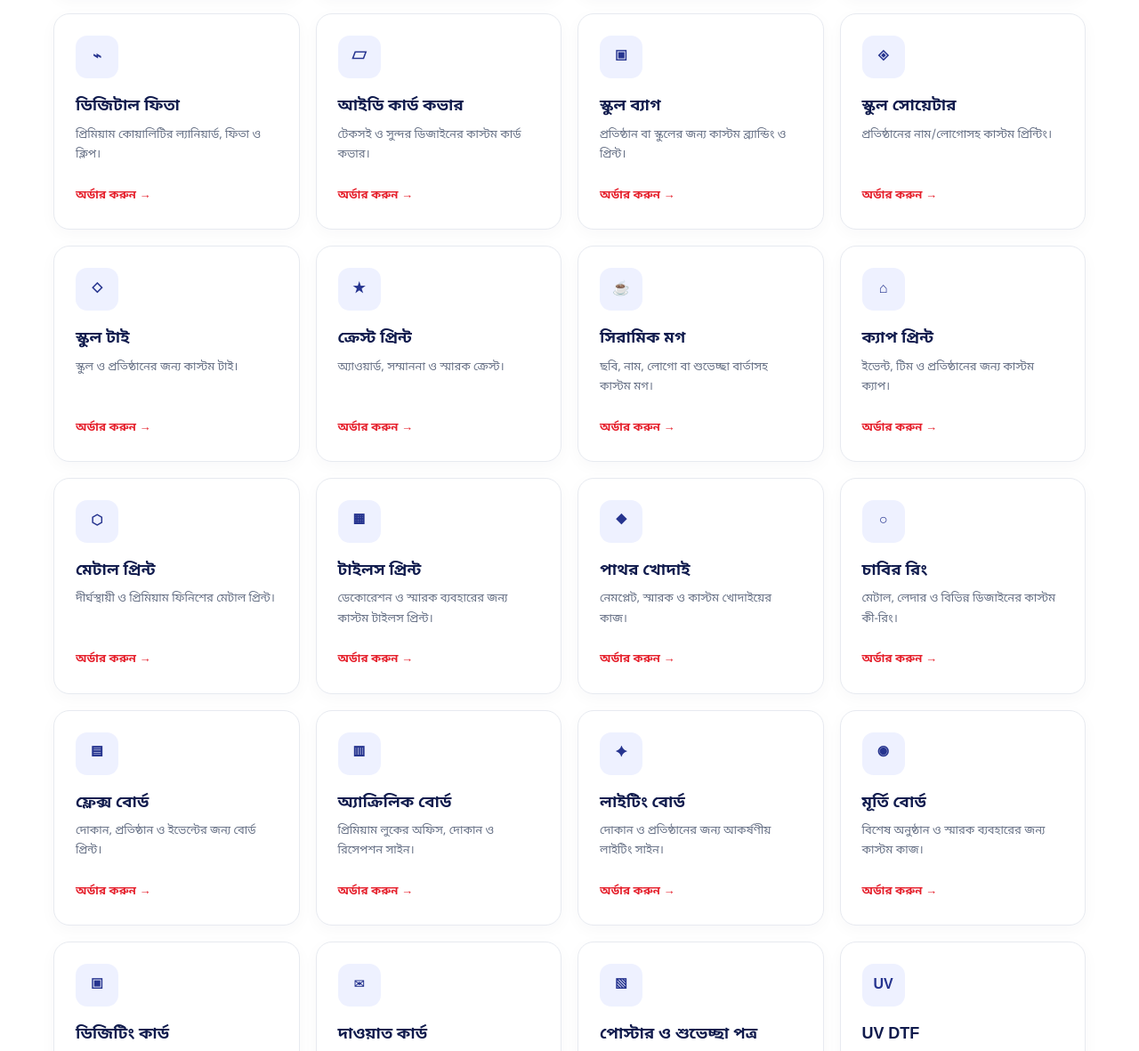
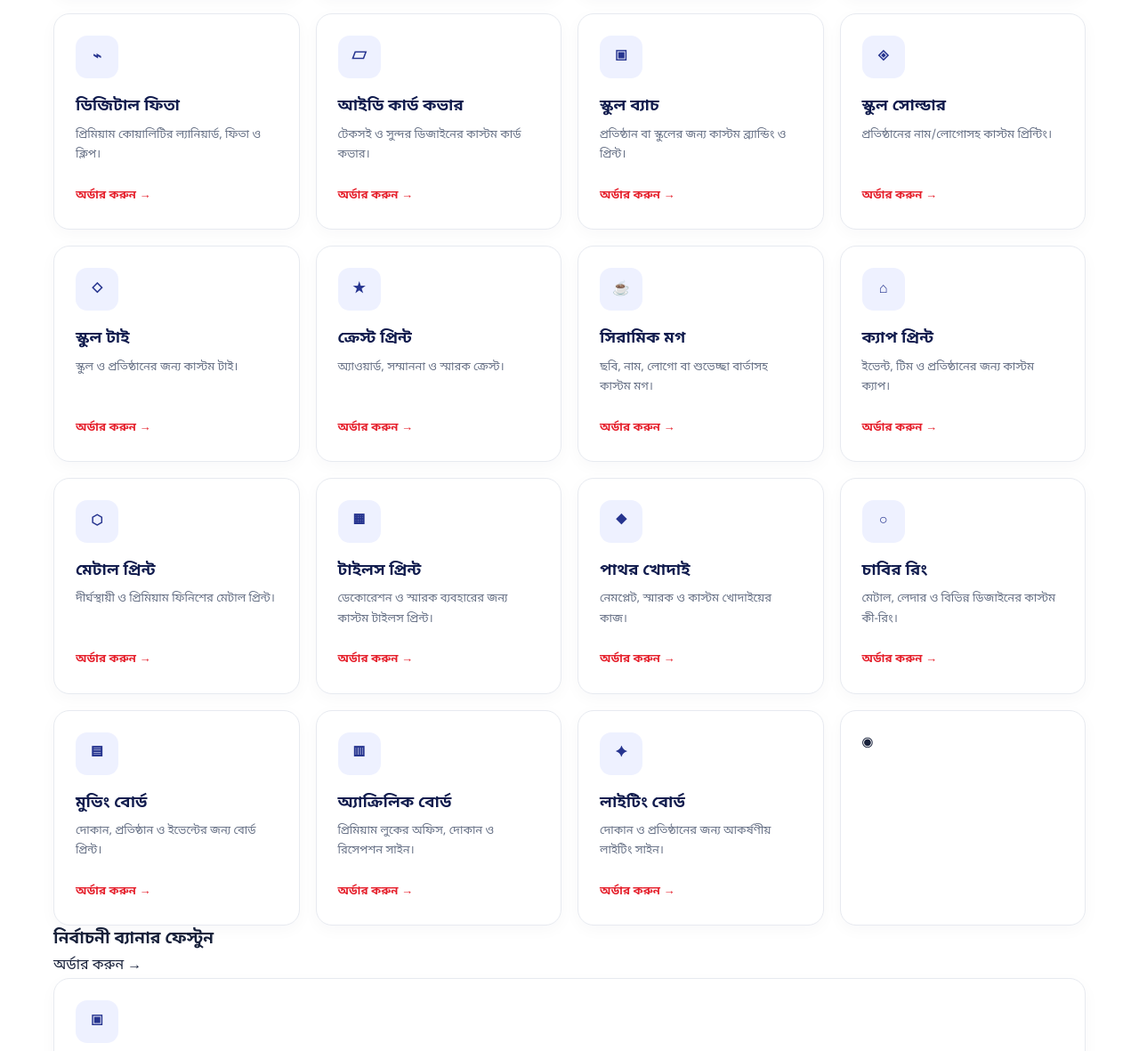
Before and after one commit to mhnasim3252-create/-, a plain HTML site: page index.html in a window 1280 px wide. Shown: the part 1340-2521 px from the top of the page at 89% size. Drawn offline with Linux system fonts and the light colour scheme.

Commit message:
Update service cards in index.html

```diff
--- a/index.html
+++ b/index.html
@@ -104,11 +104,11 @@
       <article class="service-card" data-name="আইডি কার্ড কভার">
         <div class="service-icon">▱</div><h3>আইডি কার্ড কভার</h3><p>টেকসই ও সুন্দর ডিজাইনের কাস্টম কার্ড কভার।</p><a href="#contact">অর্ডার করুন →</a>
       </article>
-      <article class="service-card" data-name="স্কুল ব্যাগ">
-        <div class="service-icon">▣</div><h3>স্কুল ব্যাগ</h3><p>প্রতিষ্ঠান বা স্কুলের জন্য কাস্টম ব্র্যান্ডিং ও প্রিন্ট।</p><a href="#contact">অর্ডার করুন →</a>
+      <article class="service-card" data-name="স্কুল ব্যাচ">
+        <div class="service-icon">▣</div><h3>স্কুল ব্যাচ</h3><p>প্রতিষ্ঠান বা স্কুলের জন্য কাস্টম ব্র্যান্ডিং ও প্রিন্ট।</p><a href="#contact">অর্ডার করুন →</a>
       </article>
-      <article class="service-card" data-name="স্কুল সোয়েটার">
-        <div class="service-icon">◈</div><h3>স্কুল সোয়েটার</h3><p>প্রতিষ্ঠানের নাম/লোগোসহ কাস্টম প্রিন্টিং।</p><a href="#contact">অর্ডার করুন →</a>
+      <article class="service-card" data-name="স্কুল সোল্ডার">
+        <div class="service-icon">◈</div><h3>স্কুল সোল্ডার</h3><p>প্রতিষ্ঠানের নাম/লোগোসহ কাস্টম প্রিন্টিং।</p><a href="#contact">অর্ডার করুন →</a>
       </article>
       <article class="service-card" data-name="স্কুল টাই">
         <div class="service-icon">◇</div><h3>স্কুল টাই</h3><p>স্কুল ও প্রতিষ্ঠানের জন্য কাস্টম টাই।</p><a href="#contact">অর্ডার করুন →</a>
@@ -134,8 +134,8 @@
       <article class="service-card" data-name="চাবির রিং">
         <div class="service-icon">○</div><h3>চাবির রিং</h3><p>মেটাল, লেদার ও বিভিন্ন ডিজাইনের কাস্টম কী-রিং।</p><a href="#contact">অর্ডার করুন →</a>
       </article>
-      <article class="service-card" data-name="ফ্লেক্স বোর্ড">
-        <div class="service-icon">▤</div><h3>ফ্লেক্স বোর্ড</h3><p>দোকান, প্রতিষ্ঠান ও ইভেন্টের জন্য বোর্ড প্রিন্ট।</p><a href="#contact">অর্ডার করুন →</a>
+      <article class="service-card" data-name="মুভিংবোর্ড">
+        <div class="service-icon">▤</div><h3>মুভিং বোর্ড</h3><p>দোকান, প্রতিষ্ঠান ও ইভেন্টের জন্য বোর্ড প্রিন্ট।</p><a href="#contact">অর্ডার করুন →</a>
       </article>
       <article class="service-card" data-name="অ্যাক্রিলিক বোর্ড">
         <div class="service-icon">▥</div><h3>অ্যাক্রিলিক বোর্ড</h3><p>প্রিমিয়াম লুকের অফিস, দোকান ও রিসেপশন সাইন।</p><a href="#contact">অর্ডার করুন →</a>
@@ -143,8 +143,8 @@
       <article class="service-card" data-name="লাইটিং বোর্ড">
         <div class="service-icon">✦</div><h3>লাইটিং বোর্ড</h3><p>দোকান ও প্রতিষ্ঠানের জন্য আকর্ষণীয় লাইটিং সাইন।</p><a href="#contact">অর্ডার করুন →</a>
       </article>
-      <article class="service-card" data-name="মূর্তি বোর্ড">
-        <div class="service-icon">◉</div><h3>মূর্তি বোর্ড</h3><p>বিশেষ অনুষ্ঠান ও স্মারক ব্যবহারের জন্য কাস্টম কাজ।</p><a href="#contact">অর্ডার করুন →</a>
+      <article class="service-card" data-name="নির্বাচনী ব্যানার ফেস্টুন এবং কাপড়ের ব্যানার>
+        <div class="service-icon">◉</div><h3>নির্বাচনী ব্যানার ফেস্টুন </h3><p নির্বাচনী ব্যানার ফেস্টুন প্রিন্ট।</p><a href="#contact">অর্ডার করুন →</a>
       </article>
       <article class="service-card" data-name="ডিজিটিং কার্ড">
         <div class="service-icon">▣</div><h3>ডিজিটিং কার্ড</h3><p>বিভিন্ন প্রতিষ্ঠান ও অনুষ্ঠানের জন্য কাস্টম কার্ড।</p><a href="#contact">অর্ডার করুন →</a>
```
